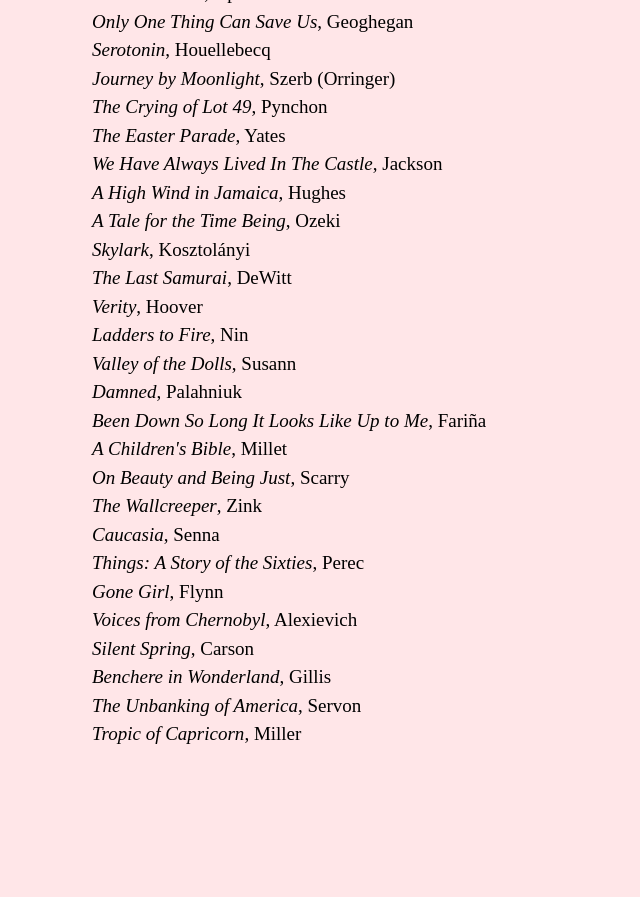
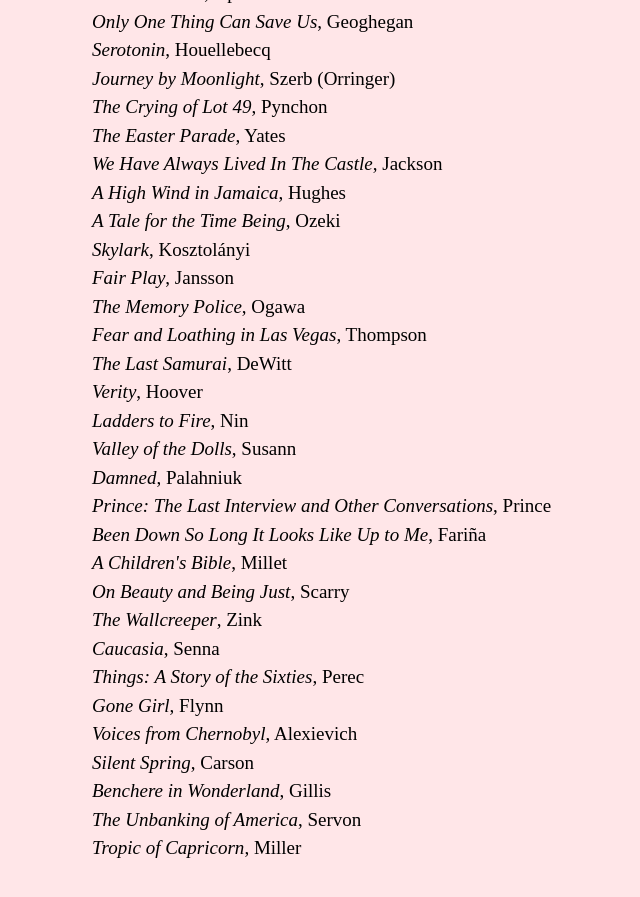
Before and after one commit to pmt/pmt.github.io, a Jekyll site: the page built from _posts/2021-1-2-read-in-2020.md, in a window 1280 px wide and 900 px high, scrolled down 1110 px. Shown: the top 897 px of the window, without its empty margins (223-863 px from the left). Built offline with Jekyll 4.4.1, drawn with Linux system fonts in a browser that asks for light colours; before the commit the page ends 1896 px from its top, so only the background shows below that.

Commit message:
Update 2021-1-2-read-in-2020.md

```diff
--- a/_posts/2021-1-2-read-in-2020.md
+++ b/_posts/2021-1-2-read-in-2020.md
@@ -25,11 +25,15 @@ This year's books, in the order I read them.
 <br><i>A High Wind in Jamaica</i>, Hughes
 <br><i>A Tale for the Time Being</i>, Ozeki
 <br><i>Skylark</i>, Kosztolányi
+<br><i>Fair Play</i>, Jansson
+<br><i>The Memory Police</i>, Ogawa
+<br><i>Fear and Loathing in Las Vegas</i>, Thompson
 <br><i>The Last Samurai</i>, DeWitt
 <br><i>Verity</i>, Hoover
 <br><i>Ladders to Fire</i>, Nin
 <br><i>Valley of the Dolls</i>, Susann
 <br><i>Damned</i>, Palahniuk
+<br><i>Prince: The Last Interview and Other Conversations</i>, Prince
 <br><i>Been Down So Long It Looks Like Up to Me</i>, Fariña
 <br><i>A Children's Bible</i>, Millet
 <br><i>On Beauty and Being Just</i>, Scarry
```
